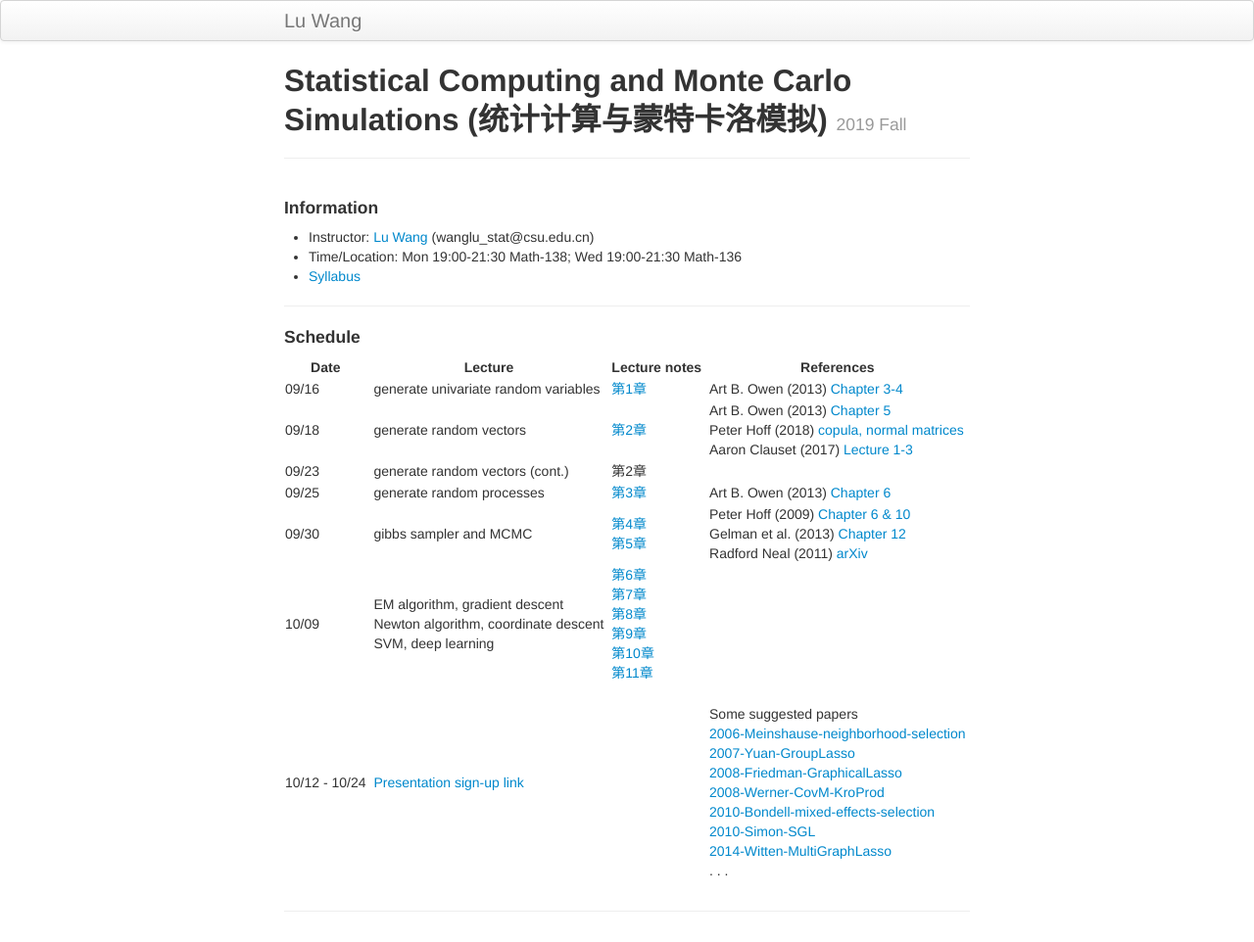
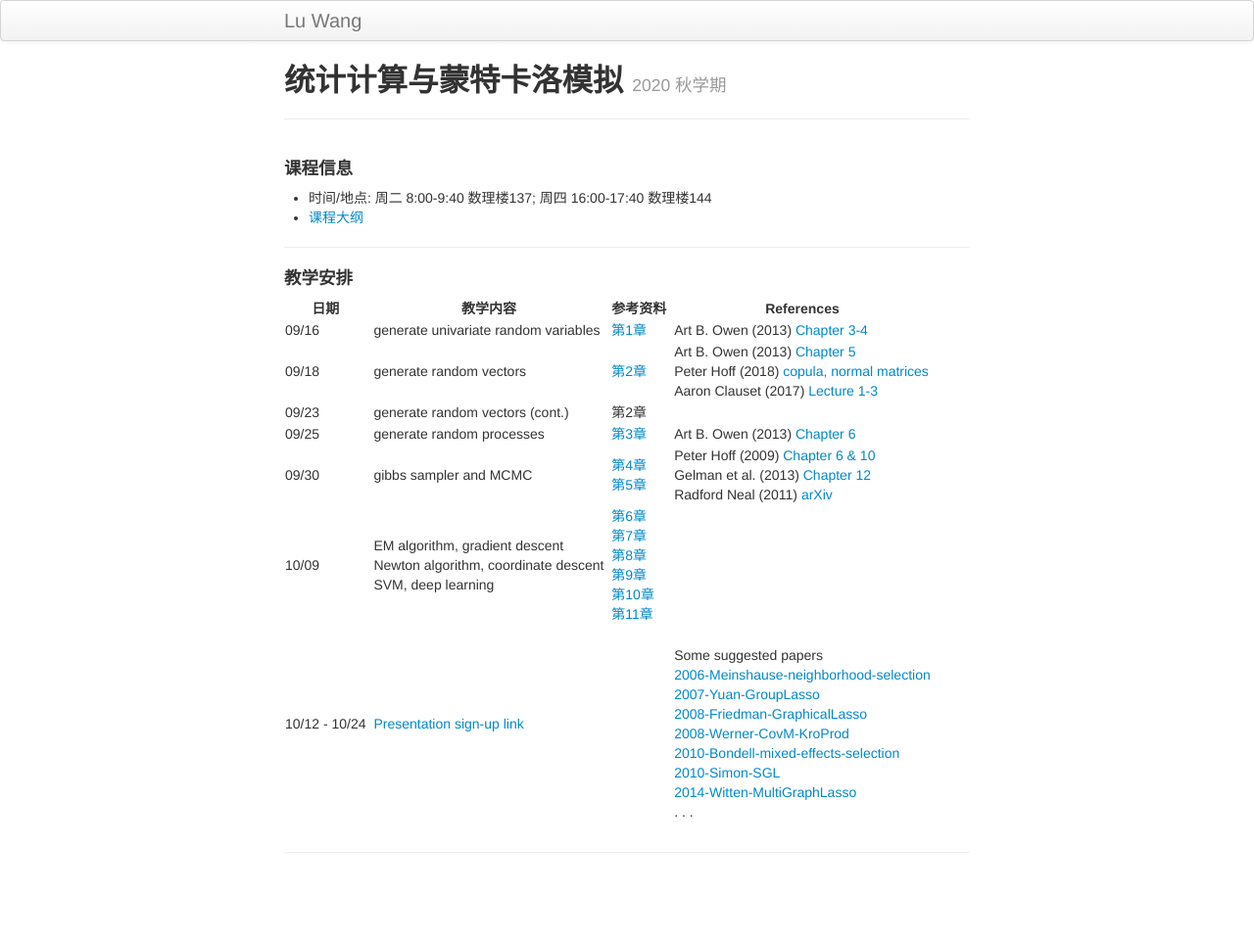
Before and after one commit to wangronglu/StatisticalComputing, a Jekyll site: the page built from index.md, in a window 1280 px wide. Shown: the whole page at 98% size. Built offline with Jekyll 4.4.1, drawn with Linux system fonts in a browser that asks for light colours; after the commit the page ends 902 px from its top, so only the background shows below that.

Commit message:
Update index.md

```diff
--- a/index.md
+++ b/index.md
@@ -1,19 +1,18 @@
 ---
 layout: page
-title: Statistical Computing and Monte Carlo Simulations (统计计算与蒙特卡洛模拟)
-tagline: 2019 Fall
+title: 统计计算与蒙特卡洛模拟
+tagline: 2020 秋学期
 description: Course Website
 ---
 
-#### Information
-* Instructor: [Lu Wang](http://faculty.csu.edu.cn/wanglu) (wanglu_stat@csu.edu.cn)
-* Time/Location: Mon 19:00-21:30 Math-138; Wed 19:00-21:30 Math-136
-* [Syllabus](Lectures/syllabus.pdf)
+#### 课程信息
+* 时间/地点: 周二 8:00-9:40 数理楼137; 周四 16:00-17:40 数理楼144
+* [课程大纲](Lectures/syllabus.pdf)
 
 ---
-#### Schedule
+#### 教学安排
 
-| Date | | Lecture | |  Lecture notes  | | References |
+| 日期 | | 教学内容 | |  参考资料  | | References |
 |---------------|---|--------------------------------|---|----------|---|--------------------------------------------|
 | 09/16 || generate univariate random variables ||  [第1章](Lectures/random_generator_online.pdf) || Art B. Owen (2013) [Chapter 3-4](https://statweb.stanford.edu/~owen/mc/) |
 | 09/18 || generate random vectors   ||  [第2章](Lectures/random_vector_online.pdf) || Art B. Owen (2013) [Chapter 5](https://statweb.stanford.edu/~owen/mc/) <br> Peter Hoff (2018) [copula, normal matrices](http://www2.stat.duke.edu/~pdh10/Teaching/832/Notes/) <br> Aaron Clauset (2017) [Lecture 1-3](http://tuvalu.santafe.edu/~aaronc/courses/5352/) |
```
